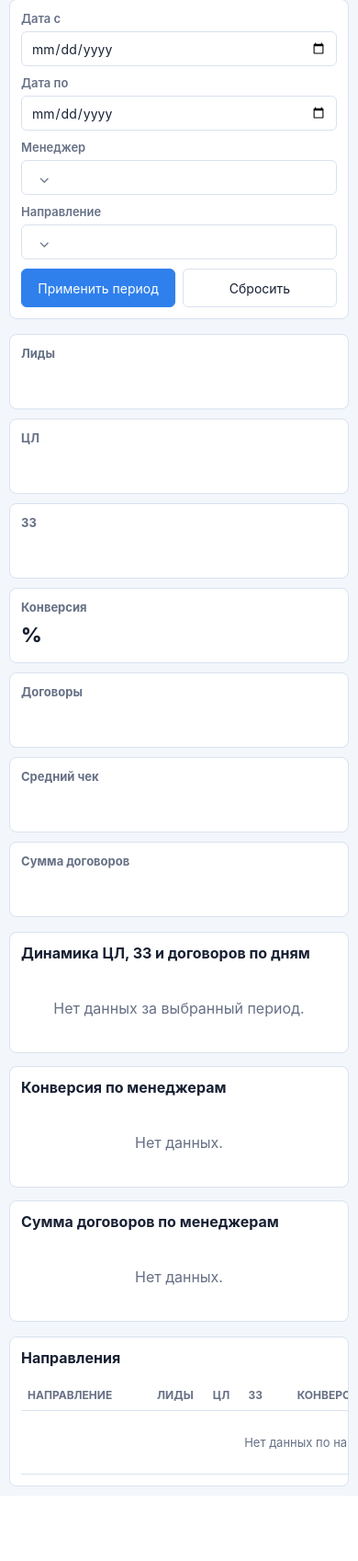
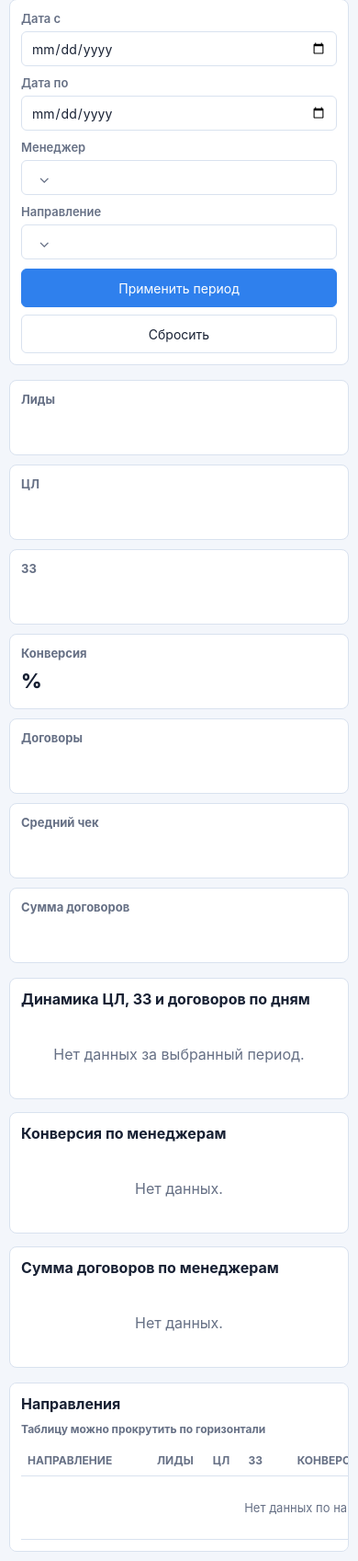
Before and after one commit to Evgeniy-Solovei/okna_analitic, a Django app: template backend/apps/analytics/templates/analytics/native_dashboard.html in a window 390 px wide. Shown: the part 309-2006 px from the top of the page at 92% size. Before the commit the page ends 1925 px from the top, so only its background shows below. Run offline with Django 5.2, Linux system fonts and the light colour scheme; the template is opened without the code that fills it, so the values that code supplies are empty.

Commit message:
отдельно страница аналитике с джанго фронтом

```diff
--- a/backend/apps/analytics/templates/analytics/native_dashboard.html
+++ b/backend/apps/analytics/templates/analytics/native_dashboard.html
@@ -288,6 +296,18 @@
       min-width: 0;
       padding: 16px;
       overflow-x: auto;
+    }
+
+    .table-card {
+      position: relative;
+    }
+
+    .scroll-hint {
+      display: none;
+      margin: -4px 0 10px;
+      color: var(--muted);
+      font-size: 12px;
+      font-weight: 650;
     }
 
     .card.wide {
@@ -637,6 +674,14 @@
 
       th, td {
         padding: 9px 7px;
+      }
+
+      .table-card {
+        padding-top: 12px;
+      }
+
+      .scroll-hint {
+        display: block;
       }
     }
 
@@ -655,6 +700,10 @@
 
       .chart-box.small {
         height: 300px;
+      }
+
+      .filter-actions {
+        grid-template-columns: 1fr;
       }
     }
   </style>
@@ -782,8 +833,9 @@
     </section>
 
     <section class="grid">
-      <article class="card wide">
+      <article class="card wide table-card">
         <h2>Направления</h2>
+        <div class="scroll-hint">Таблицу можно прокрутить по горизонтали</div>
         <table class="metric-table">
           <thead>
             <tr>
@@ -828,8 +880,9 @@
 
       <section class="grid">
         {% if show_details.leads %}
-        <article class="card wide">
+        <article class="card wide table-card">
           <h2>Лиды</h2>
+          <div class="scroll-hint">Таблицу можно прокрутить по горизонтали</div>
           <table>
             <thead><tr><th>ID</th><th>Дата</th><th>Название</th><th>Менеджер</th><th>Направление</th><th>Источник</th></tr></thead>
             <tbody>
@@ -844,8 +897,9 @@
         {% endif %}
 
         {% if show_details.target_leads %}
-        <article class="card wide">
+        <article class="card wide table-card">
           <h2>Целевые лиды / сделки</h2>
+          <div class="scroll-hint">Таблицу можно прокрутить по горизонтали</div>
           <table>
             <thead><tr><th>ID</th><th>Дата</th><th>Название</th><th>Менеджер</th><th>Направление</th><th>Этап</th></tr></thead>
             <tbody>
@@ -860,8 +914,9 @@
         {% endif %}
 
         {% if show_details.zz %}
-        <article class="card">
+        <article class="card table-card">
           <h2>ЗЗ</h2>
+          <div class="scroll-hint">Таблицу можно прокрутить по горизонтали</div>
           <table>
             <thead><tr><th>ID сделки</th><th>Дата ЗЗ</th><th>Название</th><th>Менеджер</th></tr></thead>
             <tbody>
@@ -876,8 +931,9 @@
         {% endif %}
 
         {% if show_details.contracts %}
-        <article class="card">
+        <article class="card table-card">
           <h2>Договоры</h2>
+          <div class="scroll-hint">Таблицу можно прокрутить по горизонтали</div>
           <table>
             <thead><tr><th>ID сделки</th><th>Дата</th><th>Название</th><th>Сумма</th></tr></thead>
             <tbody>
--- a/backend/apps/analytics/views.py
+++ b/backend/apps/analytics/views.py
@@ -315,6 +315,9 @@
         ],
     }
 
+    manager_all_url = _url_with(filters, manager=[])
+    direction_all_url = _url_with(filters, direction=[])
+
     return {
         "totals": totals,
         "filters": filters,
@@ -328,6 +331,8 @@
         "selected_directions": selected_directions,
         "selected_manager_title": selected_manager_title,
         "selected_direction_title": selected_direction_title,
+        "manager_all_url": manager_all_url,
+        "direction_all_url": direction_all_url,
         "conversion_rows": conversion_rows,
         "amount_rows": amount_rows,
         "direction_rows": direction_rows,
```
Also changed, not shown: other parts of backend/apps/analytics/templates/analytics/native_dashboard.html (+32 -5 lines).
